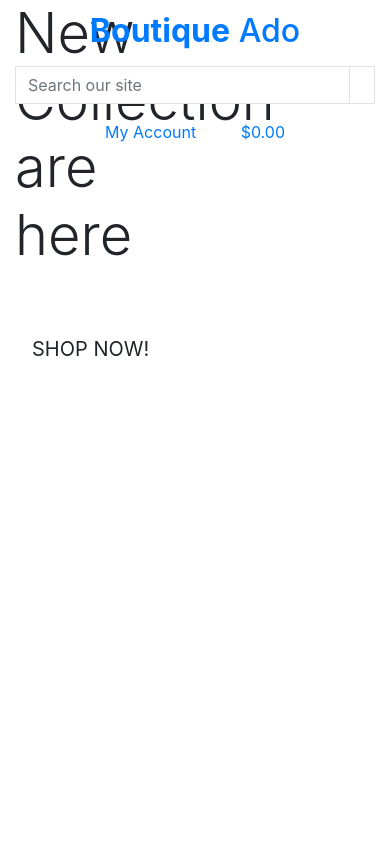
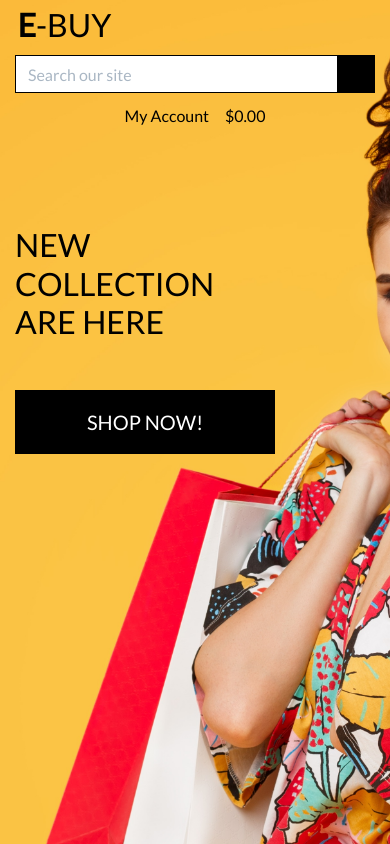
Before and after one commit to SaintHuddini/e-buy, a Django app: template home/templates/home/index.html in a window 390 px wide. Run offline with Django 3.2, Linux system fonts and the light colour scheme; the template is opened without the code that fills it, so the values that code supplies are empty; some libraries are stand-ins or nearby versions.

Commit message:
css added to the homepage and media file created

```diff
--- a/e_buy/settings.py
+++ b/e_buy/settings.py
@@ -145,3 +145,7 @@ USE_TZ = True
 # https://docs.djangoproject.com/en/3.0/howto/static-files/
 
 STATIC_URL = '/static/'
+STATICFILES_DIRS = (os.path.join(BASE_DIR, 'static'),)
+
+MEDIA_URL = '/media/'
+MEDIA_ROOT = (os.path.join(BASE_DIR, 'media'),)
--- a/e_buy/urls.py
+++ b/e_buy/urls.py
@@ -15,9 +15,10 @@ Including another URLconf
 """
 from django.contrib import admin
 from django.urls import path, include
-
+from django.conf import settings
+from django.conf.urls.static import static
 urlpatterns = [
     path('admin/', admin.site.urls),
     path('accounts/', include('allauth.urls')),
     path('', include('home.urls')),
-]
+] + static(settings.MEDIA_URL, document_root=settings.MEDIA_ROOT)
--- /dev/null
+++ b/static/css/base.css
@@ -0,0 +1,329 @@
+html {
+    height: 100%;
+}
+
+body {
+    background: url('/media/homepage_background_cropped.jpg') no-repeat center center fixed;
+    background-size: cover;
+    height: calc(100vh - 164px);
+    color: #555;
+    font-family: 'Lato';
+}
+
+/* from Bulma */
+.icon {
+    align-items: center;
+    display: inline-flex;
+    justify-content: center;
+    height: 1.5rem;
+    width: 1.5rem;
+}
+
+.logo-font {
+    text-transform: uppercase;
+}
+
+.main-logo-link {
+    width: fit-content;
+}
+
+.shop-now-button {
+    background: black;
+    color: white;
+    min-width: 260px;
+}
+
+.btn-black {
+    background: black;
+    color: white;
+}
+
+.btn-outline-black {
+    background: white;
+    color: black !important; /* use important to override link colors for <a> elements */
+    border: 1px solid black;
+}
+
+.btn-outline-black:hover,
+.btn-outline-black:active,
+.btn-outline-black:focus {
+    background: black;
+    color: white !important;
+}
+
+.shop-now-button:hover,
+.shop-now-button:active,
+.shop-now-button:focus,
+.btn-black:hover,
+.btn-black:active,
+.btn-black:focus {
+    background: #222;
+    color: white;
+}
+
+.text-black {
+    color: #000 !important;
+}
+
+.border-black {
+    border: 1px solid black !important;
+}
+
+.bg-black {
+    background: #000 !important;
+}
+
+.overlay {
+	height: 100%;
+	width: 100%;
+	top: 0;
+	left: 0;
+	position: fixed;
+	background: white;
+	z-index: -1;
+}
+
+a.category-badge > span.badge:hover {
+    background: #212529 !important;
+    color: #fff !important;
+}
+
+.btt-button {
+    height: 42px;
+    width: 42px;
+    position: fixed;
+    bottom: 10px;
+    right: 10px;
+}
+
+.btt-link,
+.update-link,
+.remove-item {
+    cursor: pointer;
+}
+
+input[name='q']::placeholder {
+    color: #aab7c4;
+}
+
+/* ------------------------------- bootstrap toasts */
+
+.message-container {
+    position: fixed;
+    top: 72px;
+    right: 15px;
+    z-index: 99999999999;
+}
+
+.custom-toast {
+    overflow: visible;
+}
+
+.toast-capper {
+    height: 2px;
+}
+
+/* from CSS-tricks.com: https://css-tricks.com/snippets/css/css-triangle/ */
+.arrow-up {
+    width: 0;
+    height: 0;
+    border-left: 4px solid transparent;
+    border-right: 4px solid transparent;
+    border-bottom: 10px solid black;
+    position: absolute;
+    top: -10px;
+    right: 36px;
+}
+
+/* Convenience classes - colors copied from Bootstrap */
+.arrow-primary {
+    border-bottom-color: #007bff !important;
+}
+
+.arrow-secondary {
+    border-bottom-color: #6c757d !important;
+}
+
+.arrow-success {
+    border-bottom-color: #28a745 !important;
+}
+
+.arrow-danger {
+    border-bottom-color: #dc3545 !important;
+}
+
+.arrow-warning {
+    border-bottom-color: #ffc107 !important;
+}
+
+.arrow-info {
+    border-bottom-color: #17a2b8 !important;
+}
+
+.arrow-light {
+    border-bottom-color: #f8f9fa !important;
+}
+
+.arrow-dark {
+    border-bottom-color: #343a40 !important;
+}
+
+.bag-notification-wrapper {
+    height: 100px;
+    overflow-x: hidden;
+    overflow-y: auto;
+}
+
+/* -------------------------------- Media Queries */
+
+/* Slightly larger container on xl screens */
+@media (min-width: 1200px) {
+  .container {
+    max-width: 80%;
+  }
+}
+
+/* Allauth form formatting */
+
+.allauth-form-inner-content p {
+    margin-top: 1.5rem; /* mt-4 */
+    color: #6c757d; /* text-secondary */
+}
+
+.allauth-form-inner-content input {
+    border-color: #000;
+    border-radius: 0;
+}
+
+.allauth-form-inner-content label:not([for='id_remember']) {
+    display: none;
+}
+
+.allauth-form-inner-content input::placeholder {
+    color: #aab7c4;
+}
+
+.allauth-form-inner-content button,
+.allauth-form-inner-content input[type='submit'] {
+	/* btn */
+	display: inline-block;
+    font-weight: 400;
+    color: #fff;
+    text-align: center;
+    vertical-align: middle;
+    -webkit-user-select: none;
+    -moz-user-select: none;
+    -ms-user-select: none;
+    user-select: none;
+    background-color: #000;
+    border: 1px solid #000;
+    padding: .375rem .75rem;
+    font-size: 1rem;
+    line-height: 1.5;
+    border-radius: 0;
+
+    /* standard bootstrap btn transitions */
+    transition: color .15s ease-in-out,background-color .15s ease-in-out,border-color .15s ease-in-out,box-shadow .15s ease-in-out;
+}
+
+.allauth-form-inner-content button:hover,
+.allauth-form-inner-content input[type='submit']:hover {
+	color: #fff;
+    background-color: #222;
+    border-color: #222;
+}
+
+.allauth-form-inner-content a {
+	color: #17a2b8; /* text-info */
+}
+
+/* Product Form */
+
+.btn-file {
+    position: relative;
+    overflow: hidden;
+}
+
+.btn-file input[type="file"] {
+    position: absolute;
+    top: 0;
+    right: 0;
+    min-width: 100%;
+    min-height: 100%;
+    opacity: 0;
+    cursor: pointer;
+}
+
+.custom-checkbox .custom-control-label::before {
+    border-radius: 0;
+    border-color: #dc3545;
+}
+
+.custom-checkbox .custom-control-input:checked~.custom-control-label::before {
+    background-color: #dc3545;
+    border-color: #dc3545;
+    border-radius: 0;
+}
+
+
+/* fixed top navbar only on medium and up */
+@media (min-width: 992px) {
+    .fixed-top-desktop-only {
+        position: fixed;
+        top: 0;
+        right: 0;
+        left: 0;
+        z-index: 1030;
+    }
+
+    .header-container {
+        padding-top: 164px;
+    }
+}
+
+/* pad the top a bit when navbar is collapsed on mobile */
+@media (max-width: 991px) {
+    .header-container {
+        padding-top: 116px;
+    }
+
+    body {
+        height: calc(100vh - 116px);
+    }
+
+    .display-4.logo-font.text-black {
+        font-size: 2rem;
+    }
+
+    .nav-link {
+        padding: 0.15rem;
+    }
+
+    .nav-link i.fa-lg {
+        font-size: 1rem;
+    }
+
+    .navbar-toggler {
+        padding: .6rem .6rem;
+        font-size: 1rem;
+    }
+
+    #delivery-banner h4 {
+        font-size: .9rem;
+    }
+
+    .btn.btn-outline-black.rounded-0,
+    .btn.btn-black.rounded-0 {
+        padding: .375rem .375rem;
+    }
+
+    .btn.btn-outline-black.rounded-0.btn-lg,
+    .btn.btn-black.rounded-0.btn-lg {
+        padding: .375rem .375rem;
+        font-size: .75rem;
+    }
+
+    .increment-qty, .decrement-qty {
+        padding: .25rem .5rem !important;
+    }
+}
--- a/templates/base.html
+++ b/templates/base.html
@@ -13,6 +13,8 @@
 	{% block core_css %}
 	<link rel="stylesheet" href="https://stackpath.bootstrapcdn.com/bootstrap/4.4.1/css/bootstrap.min.css"
 		integrity="sha384-Vkoo8x4CGsO3+Hhxv8T/Q5PaXtkKtu6ug5TOeNV6gBiFeWPGFN9MuhOf23Q9Ifjh" crossorigin="anonymous">
+	<link rel="stylesheet" href="https://fonts.googleapis.com/css?family=Lato&display=swap">
+	<link rel="stylesheet" href="{% static 'css/base.css' %}">
 	{% endblock %}
 
 	{% block extra_css %} {% endblock %}
@@ -40,7 +42,7 @@
 		<div class="row">
 			<div class="col-12 col-lg-4 my-auto py-1 py-lg-0 text-center text-lg-left">
 				<a href="{% url 'home' %}" class="nav-link main-logo-link">
-					<h2 class="logo-font text-black my-0"><strong>Boutique</strong> Ado</h2>
+					<h2 class="logo-font text-black my-0"><strong>E</strong>-Buy</h2>
 				</a>
 			</div>
 			<div class="col-12 col-lg-4 my-auto py-1 py-lg-0">
```
Also changed, not shown: media/homepage_background_cropped.jpg (added).
